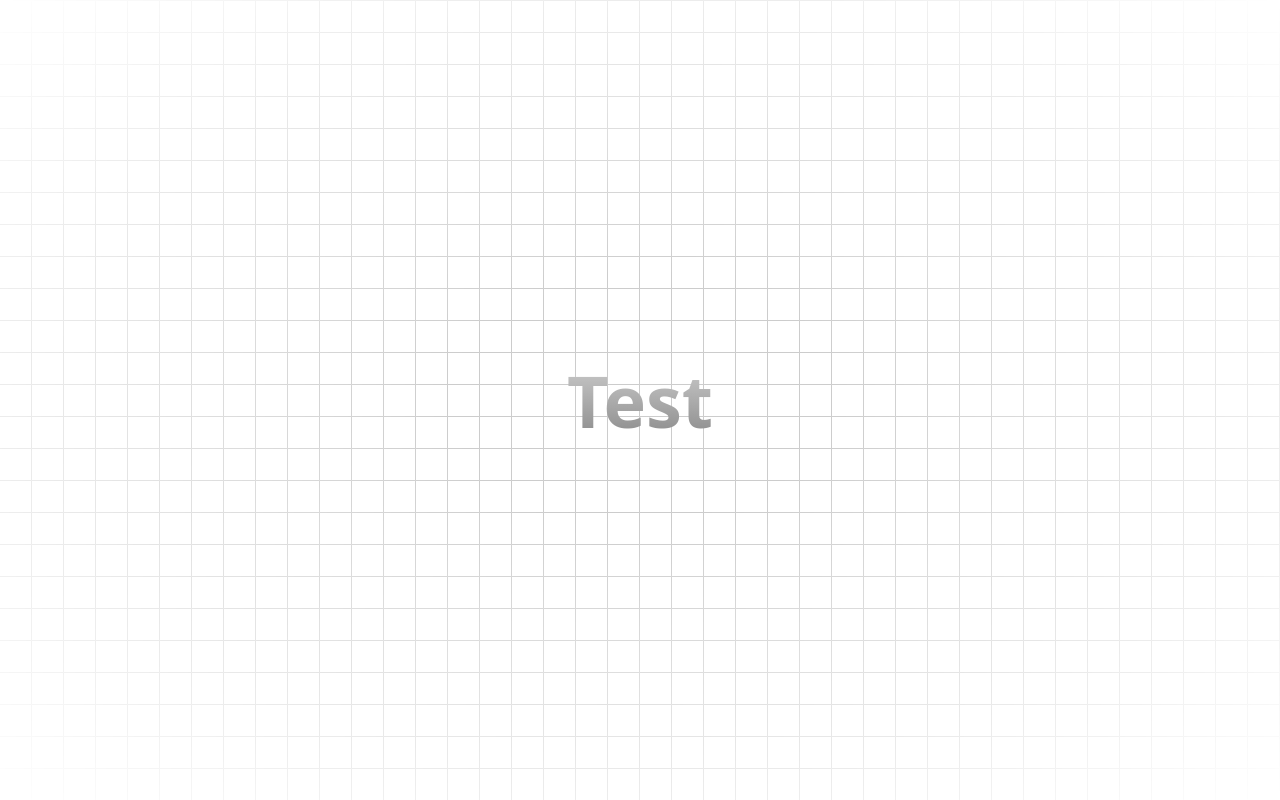
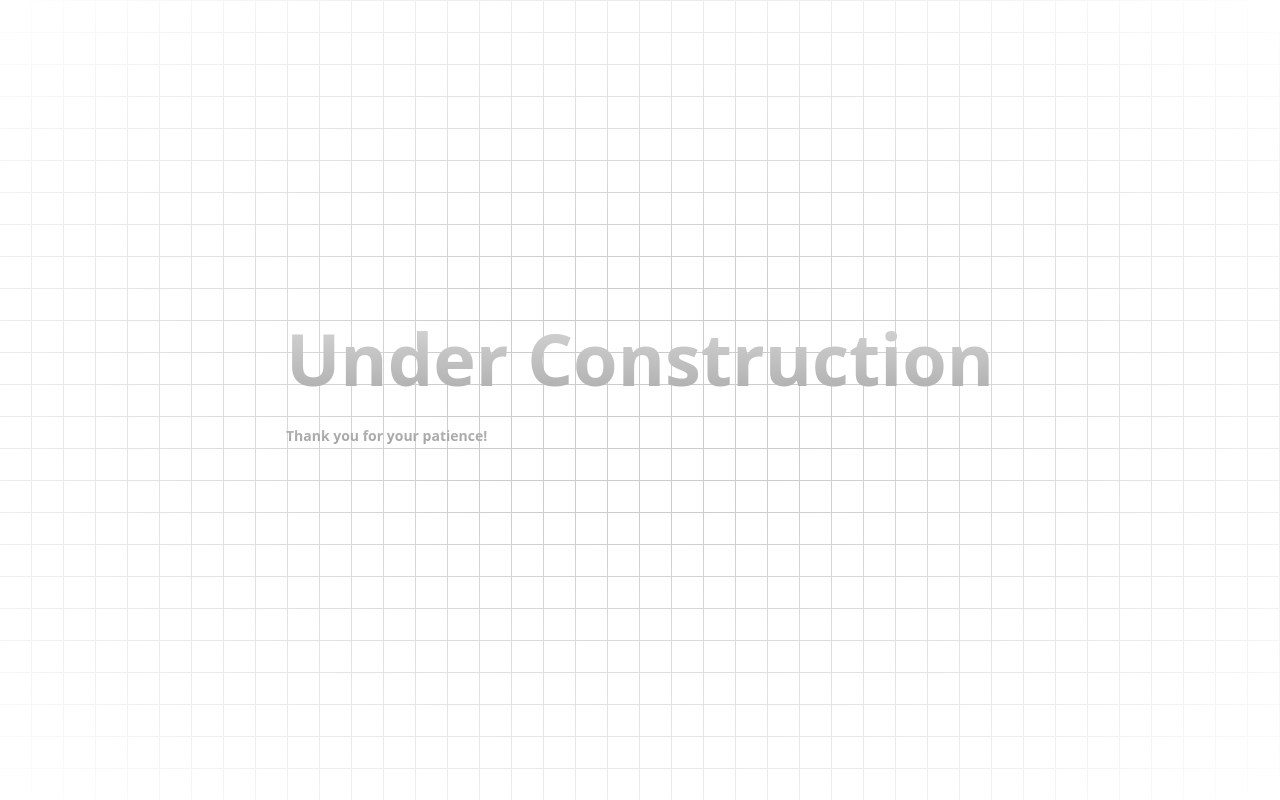
Before and after one commit to GreggMarayan/under-construction-portfolio, a React (Vite) app: page / in a window 1280 px wide. Built offline with nearby package versions, Linux system fonts and the light colour scheme.

Commit message:
Added subtitle to main text

```diff
--- a/src/App.jsx
+++ b/src/App.jsx
@@ -5,7 +5,7 @@ function App() {
 
     return (
     <>
-      <BackGrid text = "Test"/>
+      <BackGrid text = "Under Construction" subtext = "Thank you for your patience!"/>
     </>
   )
 }
--- a/src/components/BackGrid.jsx
+++ b/src/components/BackGrid.jsx
@@ -4,10 +4,11 @@ export default function BackGrid(props) {
   return (
     (<div className="h-[50rem] w-full dark:bg-black bg-white  dark:bg-grid-white/[0.2] bg-grid-black/[0.2] relative flex items-center justify-center">
       {/* Radial gradient for the container to give a faded look */}
-      <div className="absolute pointer-events-none inset-0 flex items-center justify-center dark:bg-black bg-white [mask-image:radial-gradient(ellipse_at_center,transparent_20%,black)]"></div>
-      <p className="text-4xl sm:text-7xl font-bold relative z-20 bg-clip-text text-transparent bg-gradient-to-b from-neutral-200 to-neutral-500 py-8">
-        {props.text}
-      </p>
+        <div className="absolute pointer-events-none inset-0 flex items-center justify-center dark:bg-black bg-white [mask-image:radial-gradient(ellipse_at_center,transparent_20%,black)]"></div>
+        <p className="text-4xl sm:text-7xl font-bold relative z-20 bg-clip-text text-transparent bg-gradient-to-b from-neutral-200 to-neutral-500 py-8">
+            {props.text}
+        <p className="text-sm font-bold relative z-20 bg-clip-text text-transparent bg-gradient-to-b from-neutral-200 to-neutral-500 py-8">{props.subtext}</p>
+        </p>
     </div>)
   );
 }
```
